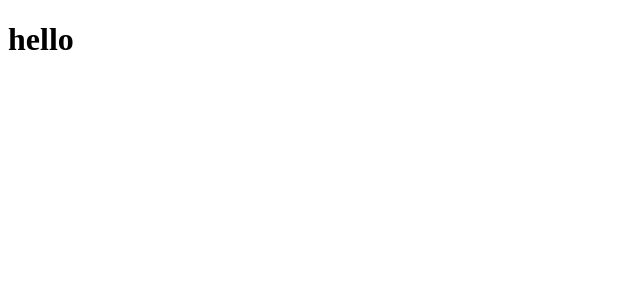
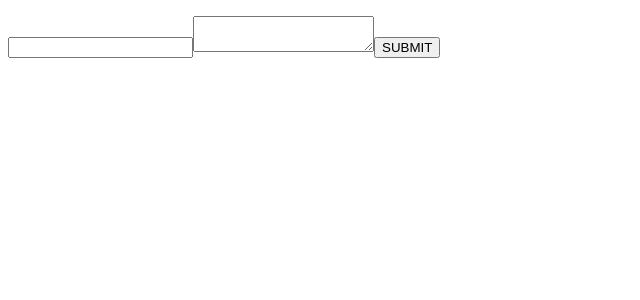
Before and after one commit to ColCoutts/react-redux, a React app: page / in a window 1280 px wide. Shown: the top 300 px of the page, without its empty margins (0-640 px from the left). Built offline with nearby package versions, Linux system fonts and the light colour scheme.

Commit message:
all posts and create posts are rendering

```diff
--- a/src/components/App.js
+++ b/src/components/App.js
@@ -5,9 +5,14 @@ import React from 'react';
 //   Route,
 //   Link
 // } from 'react-router-dom';
+import AllPosts from '../containers/posts/AllPosts';
+import CreatePost from '../containers/posts/CreatePost';
 
 export default function App() {
   return (
-    <h1>hello</h1>
+    <>
+      <AllPosts />
+      <CreatePost />
+    </>
   );
 }
```
